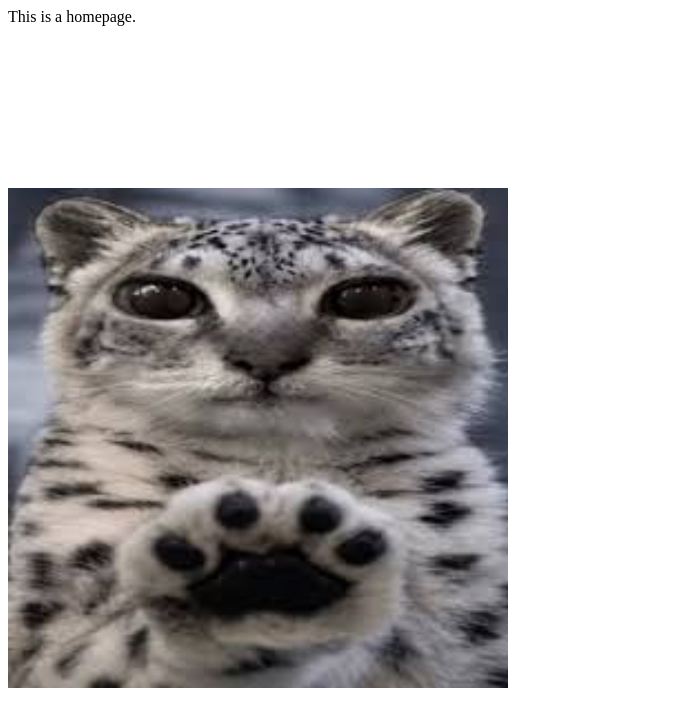
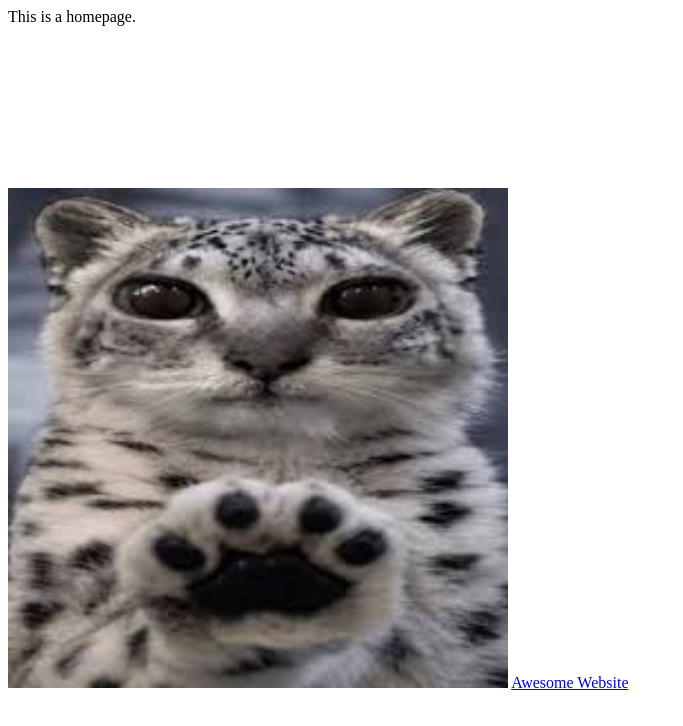
Before and after one commit to mosspaw/practice, a plain HTML site: page index.html in a window 1280 px wide. Shown: the whole page, without its empty margins (0-683 px from the left). Drawn offline with Linux system fonts and the light colour scheme.

Commit message:
add link

```diff
--- a/index.html
+++ b/index.html
@@ -8,5 +8,6 @@
     This is a homepage.
     <br><br><br><br><br><br><br><br><br><br>
     <img src="https://mosspaw.github.io/practice/images/leopard.jpg" width="500">
+    <a href=https://www.girledm.com/>Awesome Website</a>
   </body>
 </html>
```
